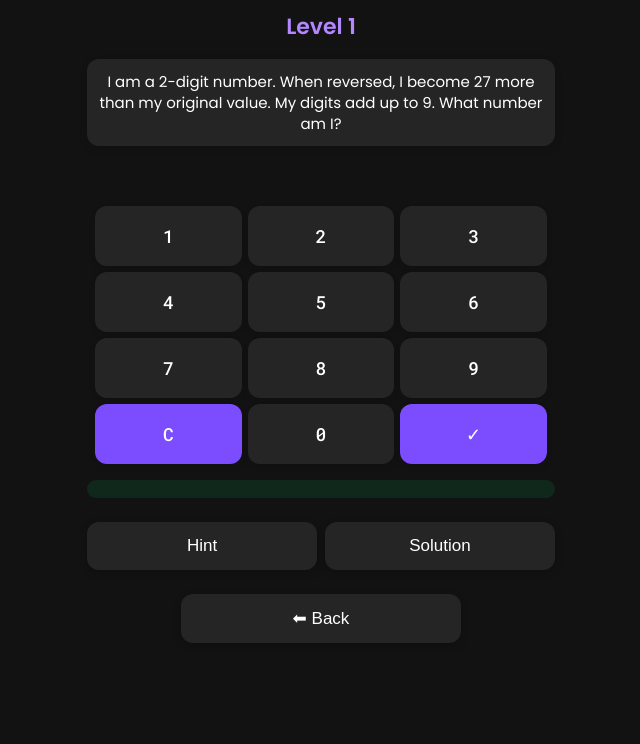
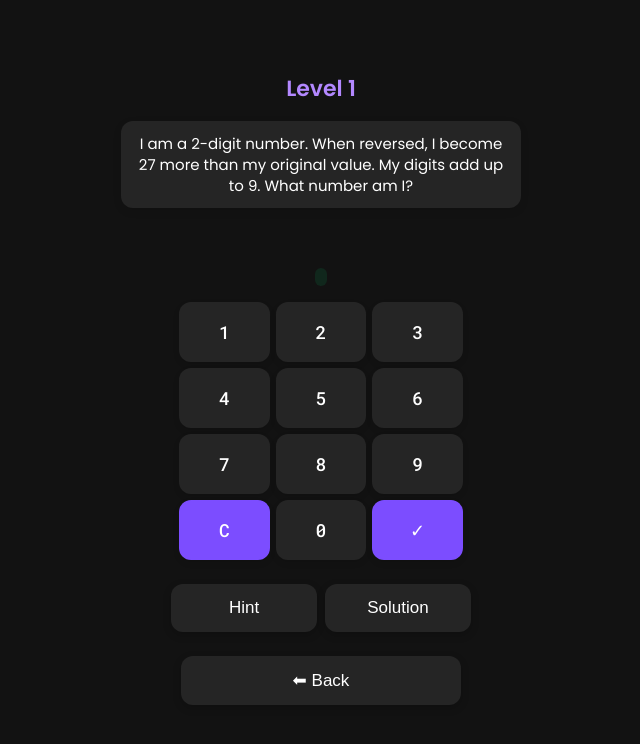
Before and after one commit to AyushAB-24/Maths_riddle, a plain HTML site: page index.html in a window 1280 px wide. Both pictures are taken after a click on the button "▶ Play". Shown: the whole page, without its empty margins (319-959 px from the left). Drawn offline with Linux system fonts and the light colour scheme.

Commit message:
Update index.html

```diff
--- a/index.html
+++ b/index.html
@@ -185,13 +185,23 @@
 
     /* Compact Riddle Screen Styles */
     #riddleScreen {
-      justify-content: flex-start;
-      padding-top: 10px;
+      justify-content: center;
+      padding-top: 0;
     }
 
     #riddleScreen h2 {
       margin-bottom: 8px;
       font-size: clamp(18px, 5vw, 22px);
+    }
+
+    .game-content {
+      display: flex;
+      flex-direction: column;
+      align-items: center;
+      justify-content: center;
+      flex-grow: 1;
+      width: 100%;
+      padding: 0 16px;
     }
 
     .keypad {
@@ -200,6 +210,8 @@
       gap: 6px; /* Reduced gap */
       margin: 8px 0; /* Reduced margin */
       padding: 0 8px;
+      width: 100%;
+      max-width: 300px;
     }
 
     .keypad button {
@@ -259,6 +271,8 @@
       border-radius: var(--border-radius);
       margin: 8px 0; /* Reduced margin */
       box-shadow: 0 3px 8px rgba(0, 0, 0, 0.1);
+      width: 100%;
+      max-width: 400px;
     }
 
     #questionText {
@@ -519,6 +533,7 @@
 
     <!-- Riddle Screen -->
     <div id="riddleScreen" class="screen">
+      <div class="game-content">
         <h2 id="levelTitle">Level</h2>
 
         <div class="question-container">
@@ -526,6 +541,8 @@
         </div>
 
         <div class="answer-box" id="answerBox"></div>
+
+        <div class="result" id="resultMsg"></div>
 
         <div class="keypad">
           <button data-number="1">1</button>
@@ -542,13 +559,12 @@
           <button id="submitBtn" class="operator">✓</button>
         </div>
 
-      <div class="result" id="resultMsg"></div>
-
-      <div style="display: flex; gap: 8px; justify-content: center; margin: 8px 0;">
+        <div style="display: flex; gap: 8px; justify-content: center; margin: 8px 0; width: 100%; max-width: 300px;">
           <button class="btn secondary" id="hintBtn" style="flex: 1;">Hint</button>
           <button class="btn secondary" id="solutionBtn" style="flex: 1;">Solution</button>
         </div>
         <button class="btn secondary" id="backFromGameBtn">⬅ Back</button>
+      </div>
     </div>
   </div>
 
@@ -937,6 +953,8 @@
         msg.textContent = "❌ Try again";
         msg.className = "result error";
         playWrongSound();
+        userAnswer = "";
+        elements.gameElements.answerBox.textContent = "";
         setTimeout(() => {
           elements.gameElements.resultMsg.textContent = "";
           elements.gameElements.resultMsg.className = "result";
```
Lines whose indentation alone changed are shown as unchanged.
